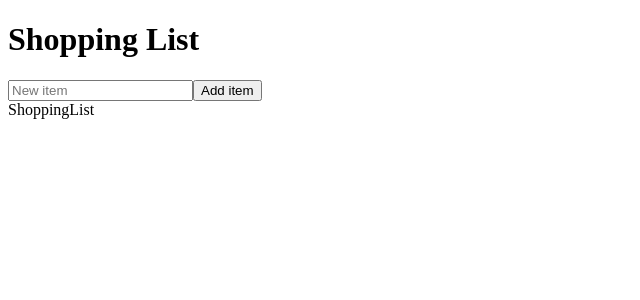
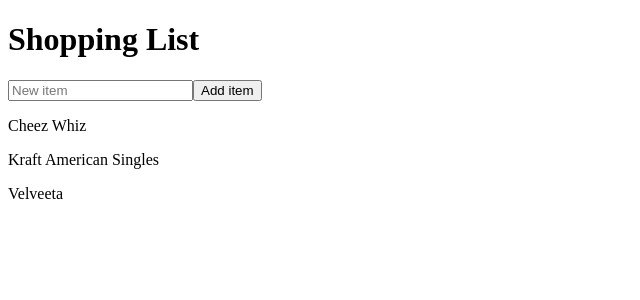
Before and after one commit to viccaruso/shopping-list-enhanced, a React app: page / in a window 1280 px wide. Shown: the top 300 px of the page, without its empty margins (0-640 px from the left). Built offline with nearby package versions, Linux system fonts and the light colour scheme.

Commit message:
Set up context with reducer and a handle addItem function

```diff
--- a/src/App.jsx
+++ b/src/App.jsx
@@ -1,13 +1,14 @@
 import AddItem from './components/AddItem';
 import Header from './components/Header';
 import ShoppingList from './components/ShoppingList';
+import { ListProvider } from './context/ListContext';
 
 export default function App() {
   return (
-    <>
+    <ListProvider>
       <Header />
       <AddItem />
       <ShoppingList />
-    </>
+    </ListProvider>
   );
 }
--- a/src/components/ShoppingList.jsx
+++ b/src/components/ShoppingList.jsx
@@ -1,5 +1,13 @@
-import React from 'react';
+import { useList } from '../context/ListContext';
 
 export default function ShoppingList() {
-  return <div>ShoppingList</div>;
+  const shoppingList = useList();
+  console.log(shoppingList);
+  return (
+    <>
+      {shoppingList.listState.map((item) => (
+        <p key={item.id}>{item.item}</p>
+      ))}
+    </>
+  );
 }
--- /dev/null
+++ b/src/context/ListContext.jsx
@@ -0,0 +1,46 @@
+import { createContext, useContext, useReducer } from 'react';
+
+const listState = [
+  { id: Date.now(), item: 'Cheez Whiz' },
+  { id: Date.now(), item: 'Kraft American Singles' },
+  { id: Date.now(), item: 'Velveeta' },
+];
+
+function listReducer(state, action) {
+  switch (action.type) {
+    case 'ADD_ITEM':
+      return [...state, { id: Date.now(), item: action.payload.item }];
+    default:
+      throw new Error('Invalid action performed in list reducer');
+  }
+}
+
+export const ListContext = createContext();
+
+export function ListProvider({ children }) {
+  const [state, dispatch] = useReducer(listReducer, listState);
+
+  function handleAddItem(item) {
+    dispatch({
+      type: 'ADD_ITEM',
+      payload: item,
+    });
+    console.log(state);
+  }
+
+  return (
+    <ListContext.Provider value={{ handleAddItem, listState }}>
+      {children}
+    </ListContext.Provider>
+  );
+}
+
+export function useList() {
+  const context = useContext(ListContext);
+
+  if (context === undefined) {
+    throw new Error('useList must be used within a ListProvider');
+  }
+
+  return context;
+}
```
